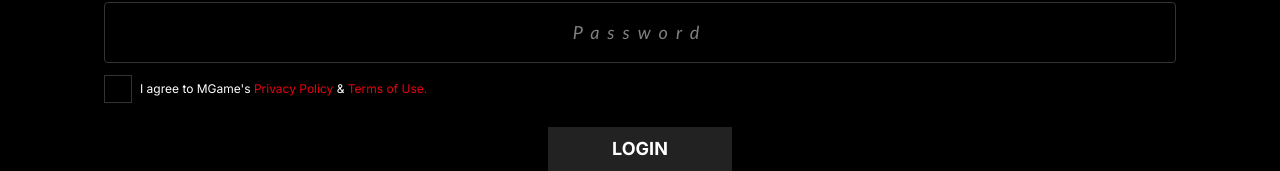
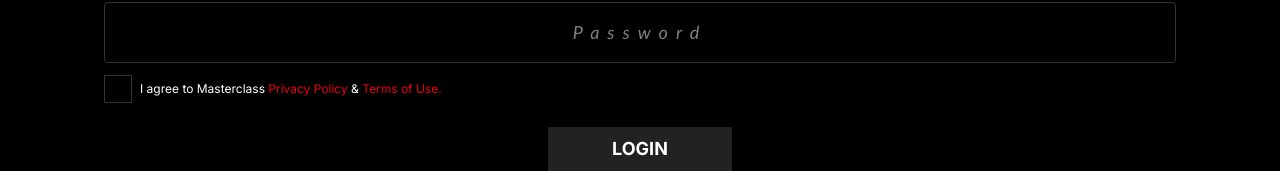
Before and after one commit to sndie3/Masterclass-Agent-, a React (Vite) app: page / in a window 1280 px wide. Shown: the part 369-540 px from the top of the page. Built offline with nearby package versions, Linux system fonts and the light colour scheme.

Commit message:
revision log in card

```diff
--- a/features/auth/component/LoginCard.tsx
+++ b/features/auth/component/LoginCard.tsx
@@ -155,7 +155,7 @@ function LoginCard() {
                             {agree && "✕"}
                         </div>
 
-                        <span className="text-xs">I agree to MGame's <span className="text-red-600">Privacy Policy</span>   &amp;<span className="text-red-600"> Terms of Use.</span> </span>
+                        <span className="text-xs">I agree to Masterclass <span className="text-red-600">Privacy Policy</span>   &amp;<span className="text-red-600"> Terms of Use.</span> </span>
                     </label>
                     <button
                         onClick={handleLogin}
```
